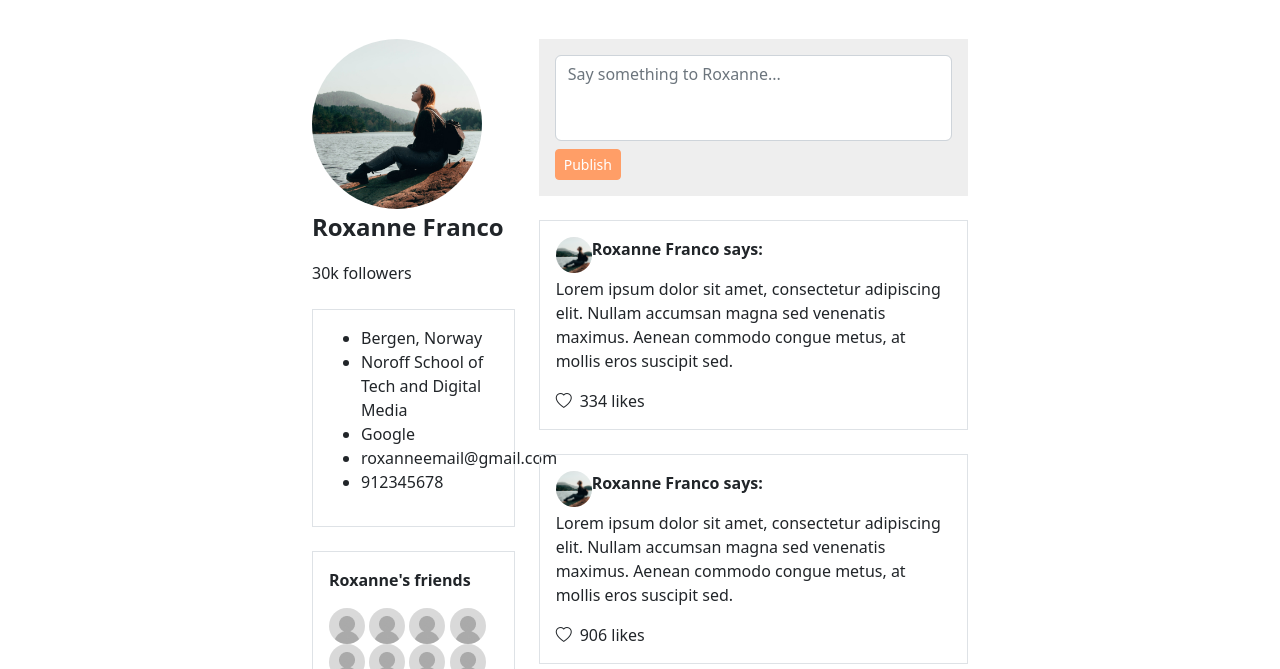
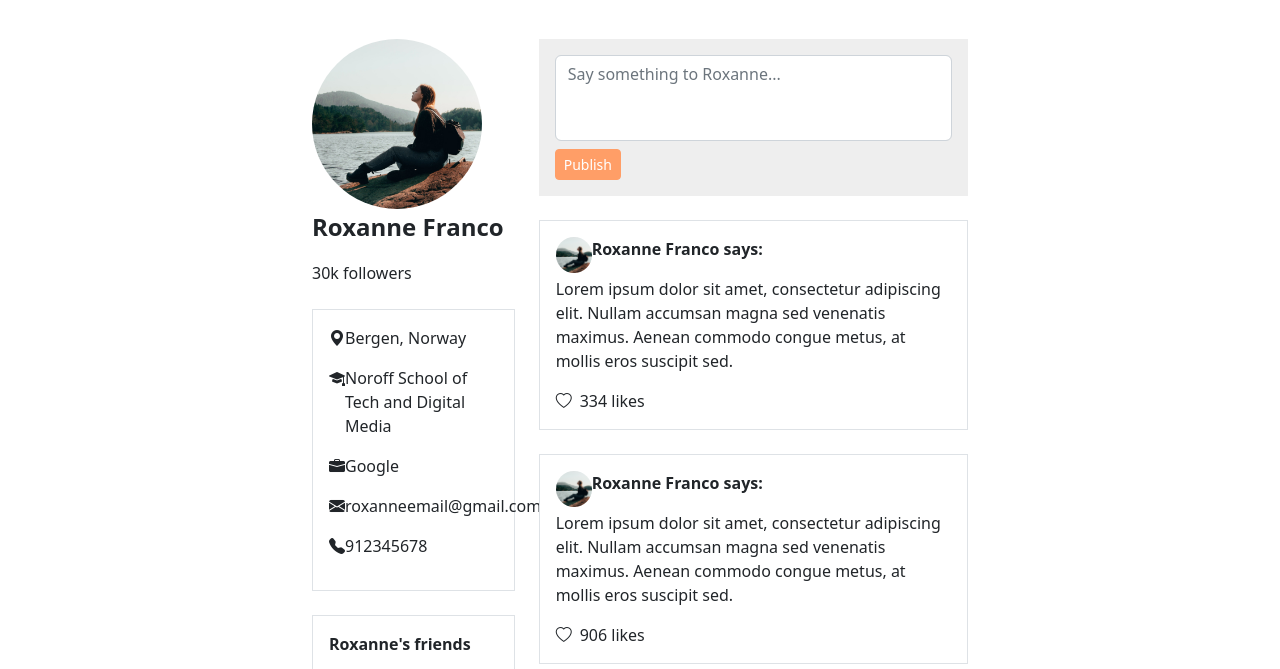
Before and after one commit to roxannefranco/friendzone, a website: page profile.html in a window 1280 px wide. Shown: the part 71-740 px from the top of the page. Drawn offline with Linux system fonts and the light colour scheme.

Commit message:
added bootstrap icons

```diff
--- a/profile.html
+++ b/profile.html
@@ -71,13 +71,27 @@
                 <p class="fs-4 fw-bold">Roxanne Franco</p>
                 <p>30k followers</p>
                 <div class=" border mt-4 p-3">
-                    <ul>
-                        <li>Bergen, Norway</li>
-                        <li>Noroff School of Tech and Digital Media</li>
-                        <li>Google</li>
-                        <li>roxanneemail@gmail.com</li>
-                        <li>912345678</li>
-                    </ul>
+                    <div class="d-flex">
+                        <i class="bi bi-geo-alt-fill"></i>
+                        <p>Bergen, Norway
+                        <p>
+                    </div>
+                    <div class="d-flex">
+                        <i class="bi bi-mortarboard-fill"></i>
+                        <p>Noroff School of Tech and Digital Media</p>
+                    </div>
+                    <div class="d-flex">
+                        <i class="bi bi-briefcase-fill"></i>
+                        <p>Google</p>
+                    </div>
+                    <div class="d-flex">
+                        <i class="bi bi-envelope-fill"></i>
+                        <p>roxanneemail@gmail.com</p>
+                    </div>
+                    <div class="d-flex">
+                        <i class="bi bi-telephone-fill"></i>
+                        <p>912345678</p>
+                    </div>
                 </div>
                 <div class=" border mt-4 p-3">
                     <p class="fw-bold fs-6">Roxanne's friends</p>
```
